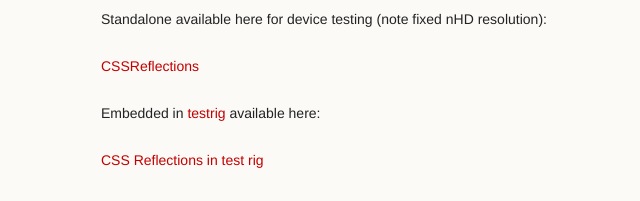
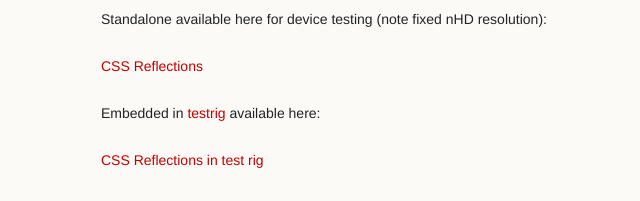
Before and after one commit to fairyly/cssReflections, a plain HTML site: page index.html in a window 1280 px wide. Shown: the part 514-715 px from the top of the page, 209-849 px from the left. Drawn offline with Linux system fonts and the light colour scheme.

Commit message:
Update index.html

```diff
--- a/index.html
+++ b/index.html
@@ -53,7 +53,7 @@
 
 <p>Standalone available here for device testing (note fixed nHD resolution):</p>
 
-<p><a href="http://www.papersnail.co.uk/portfolio/CSSReflections/" title="Standalone">CSSReflections</a></p>
+<p><a href="http://www.papersnail.co.uk/portfolio/CSSReflections/" title="Standalone">CSS Reflections</a></p>
 
 <p>Embedded in <a href="https://github.com/swervo/cssSandbox">testrig</a> available here:</p>
 
```
